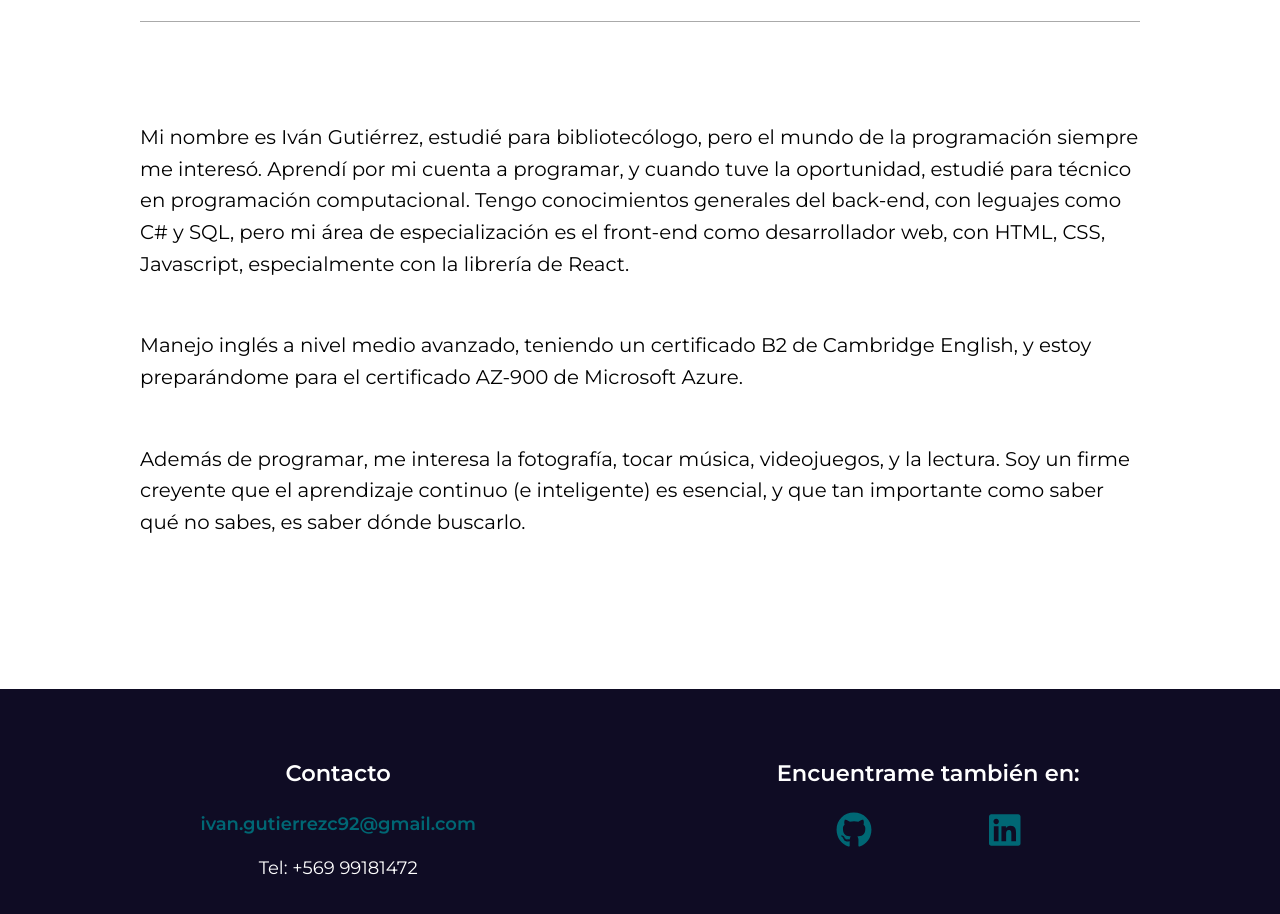
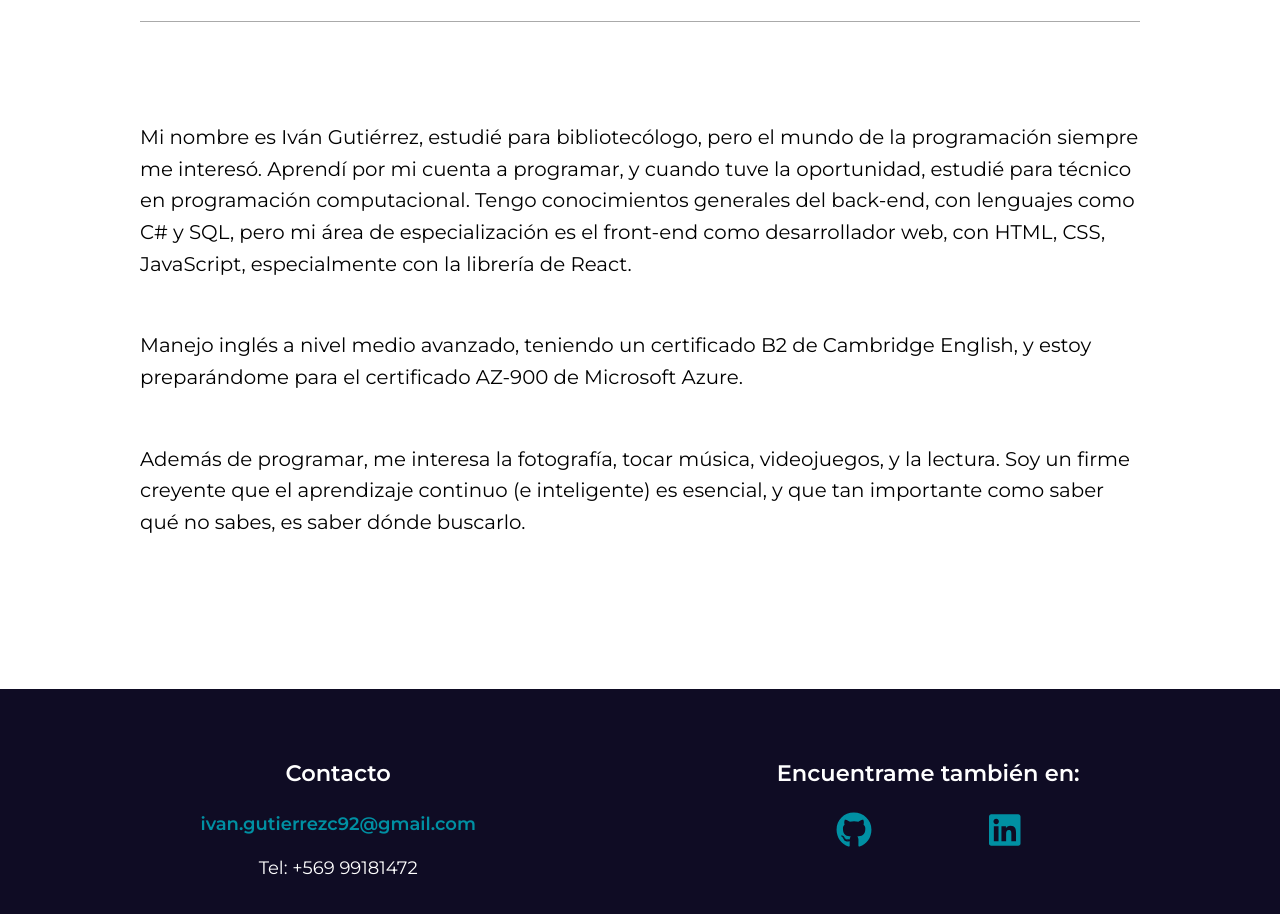
Before and after one commit to ivangutierrez92/ivangutierrez92.github.io, a Next.js app: page / in a window 1280 px wide. Shown: the part 4800-5714 px from the top of the page. Built offline with nearby package versions, Linux system fonts and the light colour scheme.

Commit message:
Added accesibility

```diff
--- a/components/AboutMe.jsx
+++ b/components/AboutMe.jsx
@@ -41,8 +41,8 @@ const AboutMe = () => {
             Mi nombre es Iván Gutiérrez, estudié para bibliotecólogo, pero el mundo de la
             programación siempre me interesó. Aprendí por mi cuenta a programar, y cuando tuve la
             oportunidad, estudié para técnico en programación computacional. Tengo conocimientos
-            generales del back-end, con leguajes como C# y SQL, pero mi área de especialización es
-            el front-end como desarrollador web, con HTML, CSS, Javascript, especialmente con la
+            generales del back-end, con lenguajes como C# y SQL, pero mi área de especialización es
+            el front-end como desarrollador web, con HTML, CSS, JavaScript, especialmente con la
             librería de React.
           </motion.p>
           <motion.p
--- a/components/Footer.jsx
+++ b/components/Footer.jsx
@@ -15,14 +15,14 @@ const Footer = () => {
         <h2>Encuentrame también en:</h2>
         <div className={styles['social-icons']}>
           <a href="https://github.com/llamafluida" target="_blank" rel="noreferrer">
-            <FontAwesomeIcon icon={faGithub} className="fa-2x" />
+            <FontAwesomeIcon icon={faGithub} className="fa-2x" title="github" />
           </a>
           <a
             href="https://www.linkedin.com/in/ivan-gutierrez-castro/"
             target="_blank"
             rel="noreferrer"
           >
-            <FontAwesomeIcon icon={faLinkedin} className="fa-2x" />
+            <FontAwesomeIcon icon={faLinkedin} className="fa-2x" title="linkedin" />
           </a>
         </div>
       </div>
--- a/components/MenuButton.jsx
+++ b/components/MenuButton.jsx
@@ -13,6 +13,7 @@ const MenuButton = ({ isMobile, isInView, toggleMenu, menuIsOpen }) => {
         <motion.button
           className={styles.MenuButton}
           onClick={toggleMenu}
+          aria-label="Cerrar"
           initial={{ opacity: 0 }}
           animate={{ opacity: 1 }}
           exit={{ opacity: 0 }}
--- a/components/Navigation.jsx
+++ b/components/Navigation.jsx
@@ -3,13 +3,25 @@ import React from 'react';
 const Navigation = ({ styles, anchorClicked, portfolioAnchor, aboutMeAnchor, contactAnchor }) => {
   return (
     <nav className={styles.Nav}>
-      <button className={styles['Nav__link']} onClick={() => anchorClicked(portfolioAnchor)}>
+      <button
+        role="link"
+        className={styles['Nav__link']}
+        onClick={() => anchorClicked(portfolioAnchor)}
+      >
         Portafolio
       </button>
-      <button className={styles['Nav__link']} onClick={() => anchorClicked(aboutMeAnchor)}>
+      <button
+        role="link"
+        className={styles['Nav__link']}
+        onClick={() => anchorClicked(aboutMeAnchor)}
+      >
         Sobre mí
       </button>
-      <button className={styles['Nav__link']} onClick={() => anchorClicked(contactAnchor)}>
+      <button
+        role="link"
+        className={styles['Nav__link']}
+        onClick={() => anchorClicked(contactAnchor)}
+      >
         Contacto
       </button>
     </nav>
--- a/components/Project.jsx
+++ b/components/Project.jsx
@@ -27,7 +27,7 @@ const Project = ({ project }) => {
                 rel="noreferrer"
                 key={`project-url-${url.title}-${index}`}
               >
-                Ver projecto {url.title}
+                Ver proyecto {url.title}
               </a>
             ))
           )}
--- a/containers/Header.jsx
+++ b/containers/Header.jsx
@@ -36,7 +36,7 @@ const Header = ({ topAnchor, portfolioAnchor, aboutMeAnchor, contactAnchor }) =>
         onViewportLeave={leaveView}
         onViewportEnter={enterView}
       >
-        <div className={styles.Logo}>
+        <div className={styles.Logo} aria-hidden>
           <Image src={'/images/logo.png'} width={65} height={65} alt="Logo de una llama" />
         </div>
 
@@ -58,7 +58,13 @@ const Header = ({ topAnchor, portfolioAnchor, aboutMeAnchor, contactAnchor }) =>
 
       <Menu menuIsOpen={menuIsOpen}>
         <button className={styles.BackTopButton} onClick={() => anchorClicked(topAnchor)}>
-          <Image src={'/images/logo.png'} width={65} height={65} alt="Logo de una llama" />
+          <Image
+            aria-hidden
+            src={'/images/logo.png'}
+            width={65}
+            height={65}
+            alt="Logo de una llama"
+          />
         </button>
         <div className={styles.MenuTitle}>
           <p className={styles['MenuTitle__text']}>Navegación</p>
--- a/styles/components/Footer.module.css
+++ b/styles/components/Footer.module.css
@@ -10,13 +10,13 @@
   margin: 0 auto auto auto;
 }
 .contacto a {
-  color: #006774;
+  color: #0090a3;
   font-weight: 600;
 }
 .social-icons {
   display: flex;
   justify-content: space-around;
-  color: #006774;
+  color: #0090a3;
 }
 
 @media (max-width: 750px) {
```
